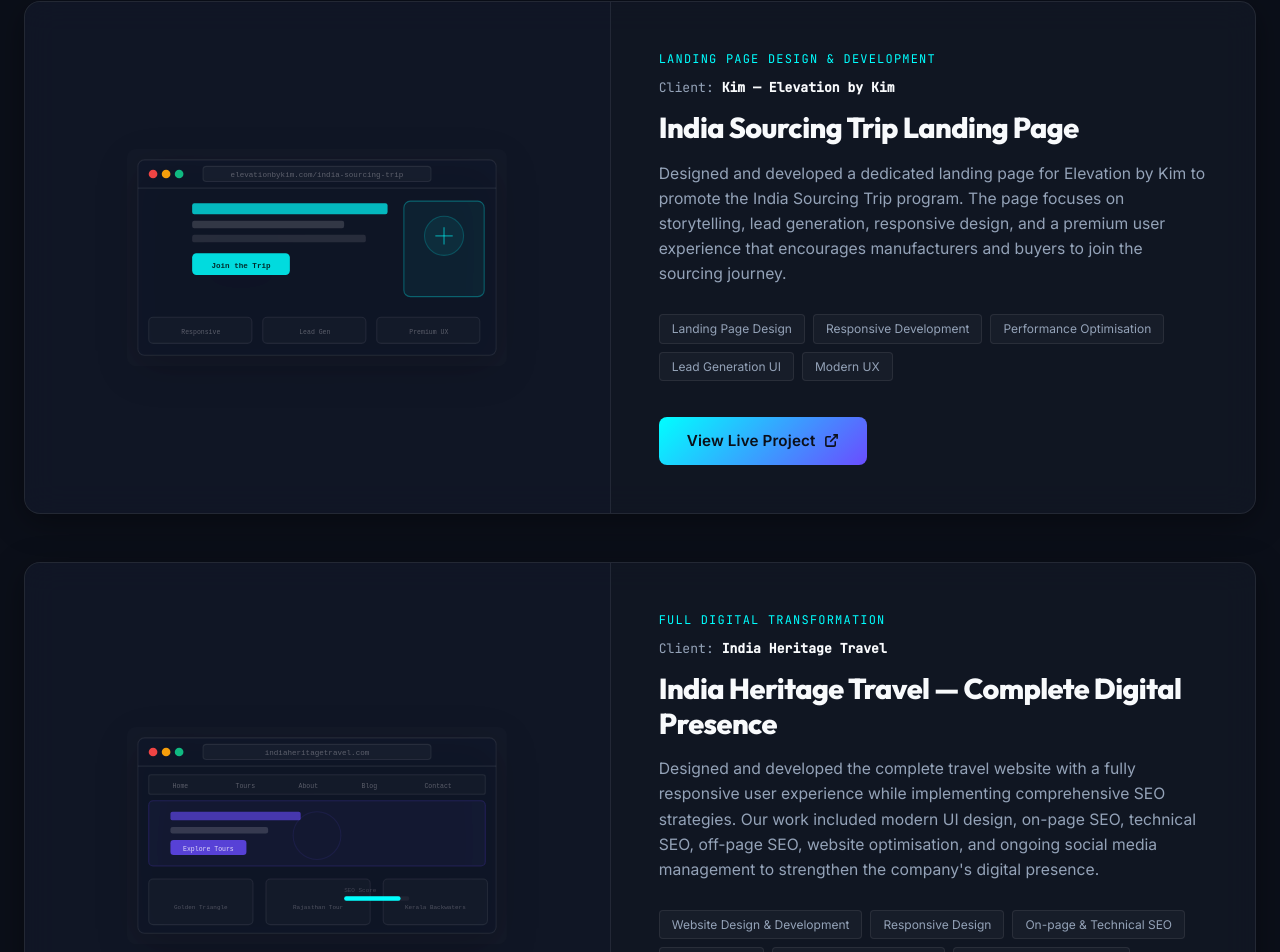
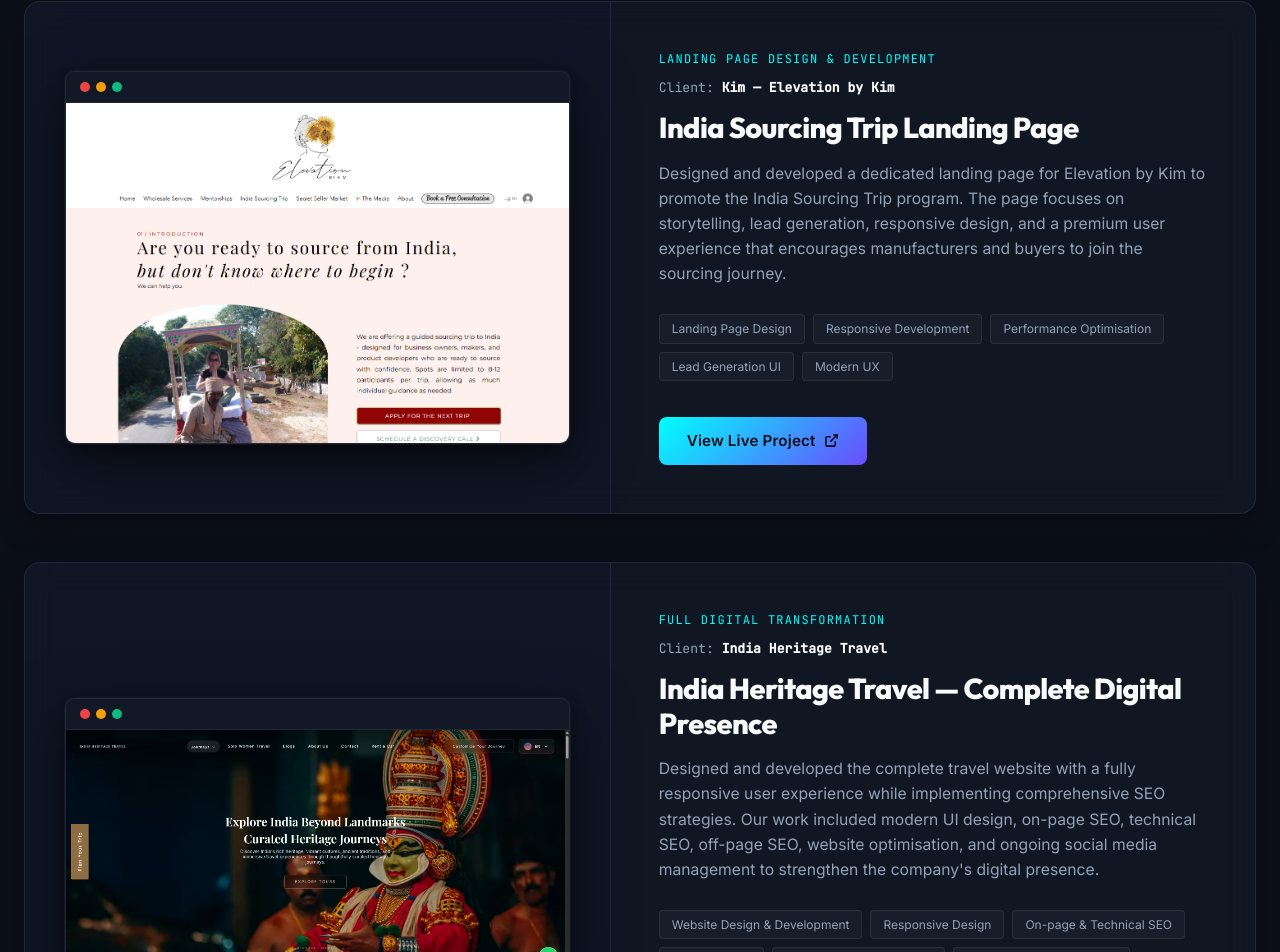
Before and after one commit to Bablushakya/ApexSpider-Innovation, a React (Vite) app: page / in a window 1280 px wide. Shown: the part 3667-4619 px from the top of the page. Built offline with nearby package versions, Linux system fonts and the light colour scheme.

Commit message:
image add for our images

```diff
--- a/src/components/CaseStudy.css
+++ b/src/components/CaseStudy.css
@@ -37,6 +37,57 @@
 
 .work-card:hover .visual-svg {
   transform: scale(1.03);
+}
+
+/* ── Browser mockup frame ── */
+.work-browser-mockup {
+  width: 100%;
+  border-radius: 10px;
+  overflow: hidden;
+  border: 1px solid rgba(255, 255, 255, 0.08);
+  box-shadow:
+    0 0 0 1px rgba(255, 255, 255, 0.04),
+    0 20px 60px rgba(0, 0, 0, 0.5),
+    0 4px 16px rgba(0, 0, 0, 0.4);
+  transition: transform 0.4s cubic-bezier(0.16, 1, 0.3, 1),
+              box-shadow 0.4s cubic-bezier(0.16, 1, 0.3, 1);
+}
+
+.work-card:hover .work-browser-mockup {
+  transform: scale(1.02);
+  box-shadow:
+    0 0 0 1px rgba(255, 255, 255, 0.1),
+    0 30px 80px rgba(0, 0, 0, 0.6),
+    0 8px 24px rgba(0, 0, 0, 0.5);
+}
+
+.work-browser-chrome {
+  display: flex;
+  align-items: center;
+  gap: 6px;
+  padding: 10px 14px;
+  background: rgba(20, 25, 40, 0.95);
+  border-bottom: 1px solid rgba(255, 255, 255, 0.06);
+}
+
+.chrome-dot {
+  width: 10px;
+  height: 10px;
+  border-radius: 50%;
+  display: block;
+}
+
+.dot-red    { background: #ef4444; }
+.dot-yellow { background: #f59e0b; }
+.dot-green  { background: #10b981; }
+
+.work-project-img {
+  width: 100%;
+  height: auto;
+  display: block;
+  object-fit: cover;
+  object-position: top;
+  max-height: 340px;
 }
 
 .work-content-wrapper {
@@ -149,8 +200,12 @@
   .work-visual-wrapper {
     border-right: none;
     border-bottom: 1px solid var(--border-glass);
-    padding: 32px;
-    aspect-ratio: 16/9;
+    padding: 24px;
+    aspect-ratio: unset;
+  }
+
+  .work-project-img {
+    max-height: 280px;
   }
 
   .work-content-wrapper {
@@ -169,8 +224,10 @@
   }
 
   .work-visual-wrapper {
-    aspect-ratio: auto;
-    padding: 24px 16px;
-    height: 160px;
+    padding: 16px;
+  }
+
+  .work-project-img {
+    max-height: 200px;
   }
 }
--- a/src/components/CaseStudy.jsx
+++ b/src/components/CaseStudy.jsx
@@ -1,5 +1,7 @@
 import React from 'react';
 import { motion } from 'framer-motion';
+import kinImg from '../assets/Our work/Kin webiste.png';
+import heritageImg from '../assets/Our work/india heritage travel.png';
 import './CaseStudy.css';
 
 const premiumEase = [0.16, 1, 0.3, 1];
@@ -19,56 +21,8 @@
     ],
     liveUrl: 'https://www.elevationbykim.com/india-sourcing-trip',
     liveLabel: 'View Live Project — Elevation by Kim',
-    visual: (
-      <svg viewBox="0 0 350 200" fill="none" className="visual-svg" aria-hidden="true">
-        {/* Browser chrome */}
-        <rect width="350" height="200" rx="8" fill="rgba(255,255,255,0.01)" />
-        <rect x="10" y="10" width="330" height="180" rx="6" fill="rgba(15,23,42,0.6)" stroke="var(--border-glass)" />
-        <line x1="10" y1="36" x2="340" y2="36" stroke="var(--border-glass)" />
-        <circle cx="24" cy="23" r="4" fill="#ef4444" />
-        <circle cx="36" cy="23" r="4" fill="#f59e0b" />
-        <circle cx="48" cy="23" r="4" fill="#10b981" />
-        {/* URL bar */}
-        <rect x="70" y="16" width="210" height="14" rx="3" fill="rgba(255,255,255,0.03)" stroke="var(--border-glass)" />
-        <text x="175" y="26" fill="rgba(255,255,255,0.3)" fontSize="7" textAnchor="middle" fontFamily="monospace">elevationbykim.com/india-sourcing-trip</text>
-        {/* Hero text block */}
-        <motion.rect x="60" y="50" width="180" height="10" rx="2" fill="var(--color-accent-teal)" opacity="0.7"
-          initial={{ scaleX: 0 }} whileInView={{ scaleX: 1 }} viewport={{ once: true }}
-          style={{ originX: '60px' }} transition={{ duration: 0.8, ease: premiumEase, delay: 0.3 }} />
-        <motion.rect x="60" y="66" width="140" height="7" rx="2" fill="rgba(255,255,255,0.15)"
-          initial={{ scaleX: 0 }} whileInView={{ scaleX: 1 }} viewport={{ once: true }}
-          style={{ originX: '60px' }} transition={{ duration: 0.8, ease: premiumEase, delay: 0.5 }} />
-        <motion.rect x="60" y="79" width="160" height="7" rx="2" fill="rgba(255,255,255,0.1)"
-          initial={{ scaleX: 0 }} whileInView={{ scaleX: 1 }} viewport={{ once: true }}
-          style={{ originX: '60px' }} transition={{ duration: 0.8, ease: premiumEase, delay: 0.6 }} />
-        {/* CTA button */}
-        <motion.rect x="60" y="96" width="90" height="20" rx="4"
-          fill="var(--color-accent-teal)" opacity="0.85"
-          initial={{ scale: 0, opacity: 0 }} whileInView={{ scale: 1, opacity: 0.85 }}
-          viewport={{ once: true }} transition={{ type: 'spring', delay: 0.8 }} />
-        <text x="105" y="110" fill="rgba(0,0,0,0.8)" fontSize="7" textAnchor="middle" fontFamily="monospace" fontWeight="700">Join the Trip</text>
-        {/* Right image placeholder */}
-        <motion.rect x="255" y="48" width="74" height="88" rx="6"
-          fill="rgba(0,255,255,0.06)" stroke="var(--color-accent-teal)" strokeOpacity="0.3"
-          initial={{ opacity: 0 }} whileInView={{ opacity: 1 }} viewport={{ once: true }}
-          transition={{ duration: 0.8, delay: 0.4 }} />
-        <motion.circle cx="292" cy="80" r="18" fill="rgba(0,255,255,0.05)" stroke="var(--color-accent-teal)" strokeOpacity="0.2"
-          initial={{ scale: 0 }} whileInView={{ scale: 1 }} viewport={{ once: true }}
-          transition={{ type: 'spring', delay: 0.6 }} />
-        <line x1="284" y1="80" x2="300" y2="80" stroke="var(--color-accent-teal)" strokeOpacity="0.4" strokeWidth="1.5" />
-        <line x1="292" y1="72" x2="292" y2="88" stroke="var(--color-accent-teal)" strokeOpacity="0.4" strokeWidth="1.5" />
-        {/* Feature row */}
-        {[0,1,2].map(i => (
-          <motion.rect key={i} x={20 + i * 105} y="155" width="95" height="24" rx="4"
-            fill="rgba(255,255,255,0.02)" stroke="var(--border-glass)"
-            initial={{ opacity: 0, y: 8 }} whileInView={{ opacity: 1, y: 0 }} viewport={{ once: true }}
-            transition={{ duration: 0.5, delay: 0.7 + i * 0.1 }} />
-        ))}
-        <text x="68"  y="170" fill="rgba(255,255,255,0.3)" fontSize="6" textAnchor="middle" fontFamily="monospace">Responsive</text>
-        <text x="173" y="170" fill="rgba(255,255,255,0.3)" fontSize="6" textAnchor="middle" fontFamily="monospace">Lead Gen</text>
-        <text x="278" y="170" fill="rgba(255,255,255,0.3)" fontSize="6" textAnchor="middle" fontFamily="monospace">Premium UX</text>
-      </svg>
-    ),
+    image: kinImg,
+    imageAlt: 'Elevation by Kim — India Sourcing Trip Landing Page screenshot',
   },
   {
     tag: 'Full Digital Transformation',
@@ -85,60 +39,8 @@
     ],
     liveUrl: 'https://indiaheritagetravel.com/',
     liveLabel: 'View Live Project — India Heritage Travel',
-    visual: (
-      <svg viewBox="0 0 350 200" fill="none" className="visual-svg" aria-hidden="true">
-        {/* Browser chrome */}
-        <rect width="350" height="200" rx="8" fill="rgba(255,255,255,0.01)" />
-        <rect x="10" y="10" width="330" height="180" rx="6" fill="rgba(15,23,42,0.6)" stroke="var(--border-glass)" />
-        <line x1="10" y1="36" x2="340" y2="36" stroke="var(--border-glass)" />
-        <circle cx="24" cy="23" r="4" fill="#ef4444" />
-        <circle cx="36" cy="23" r="4" fill="#f59e0b" />
-        <circle cx="48" cy="23" r="4" fill="#10b981" />
-        <rect x="70" y="16" width="210" height="14" rx="3" fill="rgba(255,255,255,0.03)" stroke="var(--border-glass)" />
-        <text x="175" y="26" fill="rgba(255,255,255,0.3)" fontSize="7" textAnchor="middle" fontFamily="monospace">indiaheritagetravel.com</text>
-        {/* Nav bar */}
-        <rect x="20" y="44" width="310" height="18" rx="2" fill="rgba(255,255,255,0.02)" stroke="var(--border-glass)" />
-        {['Home','Tours','About','Blog','Contact'].map((label, i) => (
-          <text key={label} x={42 + i * 58} y="56" fill="rgba(255,255,255,0.3)" fontSize="6" fontFamily="monospace">{label}</text>
-        ))}
-        {/* Hero image block */}
-        <motion.rect x="20" y="68" width="310" height="60" rx="4"
-          fill="rgba(99,102,241,0.06)" stroke="var(--color-accent-indigo)" strokeOpacity="0.2"
-          initial={{ opacity: 0 }} whileInView={{ opacity: 1 }} viewport={{ once: true }}
-          transition={{ duration: 0.8, delay: 0.3 }} />
-        <motion.rect x="40" y="78" width="120" height="8" rx="2" fill="var(--color-accent-indigo)" opacity="0.6"
-          initial={{ scaleX: 0 }} whileInView={{ scaleX: 1 }} viewport={{ once: true }}
-          style={{ originX: '40px' }} transition={{ duration: 0.7, ease: premiumEase, delay: 0.5 }} />
-        <motion.rect x="40" y="92" width="90" height="6" rx="2" fill="rgba(255,255,255,0.15)"
-          initial={{ scaleX: 0 }} whileInView={{ scaleX: 1 }} viewport={{ once: true }}
-          style={{ originX: '40px' }} transition={{ duration: 0.7, ease: premiumEase, delay: 0.65 }} />
-        <motion.rect x="40" y="104" width="70" height="14" rx="3"
-          fill="var(--color-accent-indigo)" opacity="0.8"
-          initial={{ scale: 0, opacity: 0 }} whileInView={{ scale: 1, opacity: 0.8 }}
-          viewport={{ once: true }} transition={{ type: 'spring', delay: 0.8 }} />
-        <text x="75" y="114" fill="rgba(255,255,255,0.8)" fontSize="6" textAnchor="middle" fontFamily="monospace">Explore Tours</text>
-        {/* SEO metrics row */}
-        <motion.circle cx="175" cy="100" r="22" fill="none" stroke="var(--color-accent-indigo)" strokeOpacity="0.1"
-          initial={{ scale: 0 }} whileInView={{ scale: 1 }} viewport={{ once: true }}
-          transition={{ duration: 1, delay: 0.6 }} />
-        {/* Tour cards */}
-        {[0,1,2].map(i => (
-          <motion.rect key={i} x={20 + i * 108} y="140" width="96" height="42" rx="4"
-            fill="rgba(255,255,255,0.02)" stroke="var(--border-glass)"
-            initial={{ opacity: 0, y: 10 }} whileInView={{ opacity: 1, y: 0 }} viewport={{ once: true }}
-            transition={{ duration: 0.5, delay: 0.8 + i * 0.1 }} />
-        ))}
-        {['Golden Triangle','Rajasthan Tour','Kerala Backwaters'].map((t, i) => (
-          <text key={t} x={68 + i * 108} y="168" fill="rgba(255,255,255,0.25)" fontSize="5.5" textAnchor="middle" fontFamily="monospace">{t}</text>
-        ))}
-        {/* Animated SEO bar */}
-        <text x="200" y="152" fill="rgba(255,255,255,0.2)" fontSize="5.5" fontFamily="monospace">SEO Score</text>
-        <rect x="200" y="156" width="60" height="4" rx="2" fill="rgba(255,255,255,0.05)" />
-        <motion.rect x="200" y="156" width="0" height="4" rx="2" fill="var(--color-accent-teal)"
-          initial={{ width: 0 }} whileInView={{ width: 52 }} viewport={{ once: true }}
-          transition={{ duration: 1.2, ease: 'easeOut', delay: 1 }} />
-      </svg>
-    ),
+    image: heritageImg,
+    imageAlt: 'India Heritage Travel — Complete Digital Presence website screenshot',
   },
 ];
 
@@ -196,9 +98,26 @@
               variants={cardVariants}
               aria-labelledby={`work-card-title-${index}`}
             >
-              {/* Visual */}
+              {/* Visual — real project screenshot inside browser chrome */}
               <div className="work-visual-wrapper">
-                {project.visual}
+                <div className="work-browser-mockup">
+                  {/* Browser chrome dots */}
+                  <div className="work-browser-chrome">
+                    <span className="chrome-dot dot-red" />
+                    <span className="chrome-dot dot-yellow" />
+                    <span className="chrome-dot dot-green" />
+                  </div>
+                  {/* Actual screenshot */}
+                  <motion.img
+                    src={project.image}
+                    alt={project.imageAlt}
+                    className="work-project-img"
+                    initial={{ opacity: 0, scale: 1.04 }}
+                    whileInView={{ opacity: 1, scale: 1 }}
+                    viewport={{ once: true }}
+                    transition={{ duration: 0.8, ease: premiumEase, delay: 0.2 }}
+                  />
+                </div>
               </div>
 
               {/* Content */}
```
Also changed, not shown: src/assets/Our work/Kin webiste.png (added), src/assets/Our work/india heritage travel.png (added).
